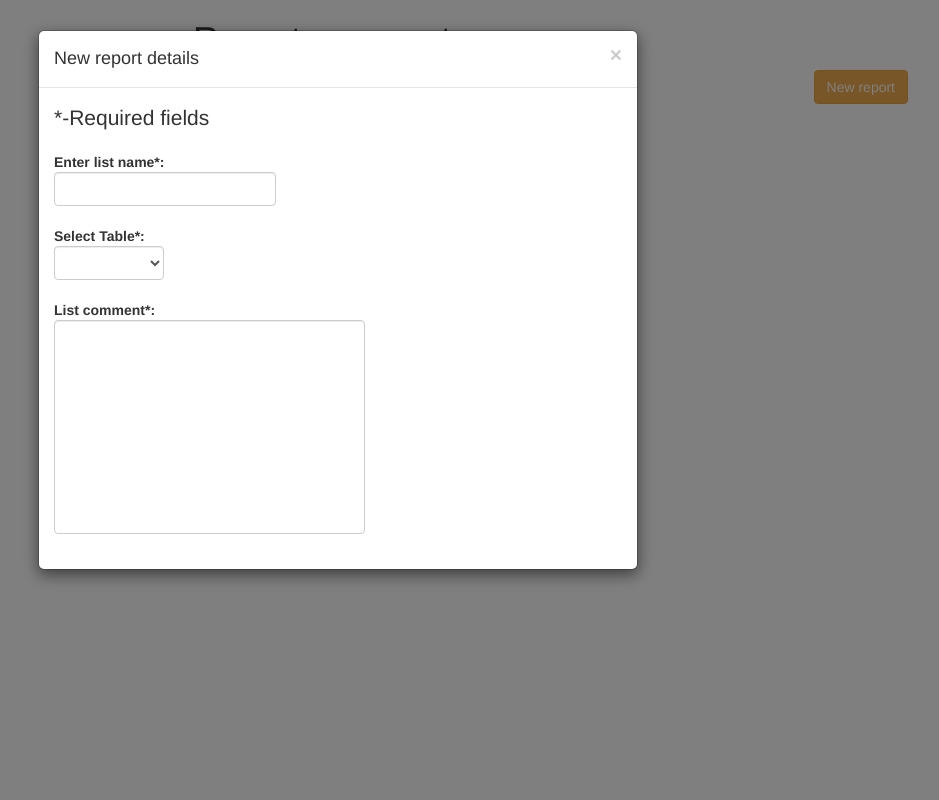
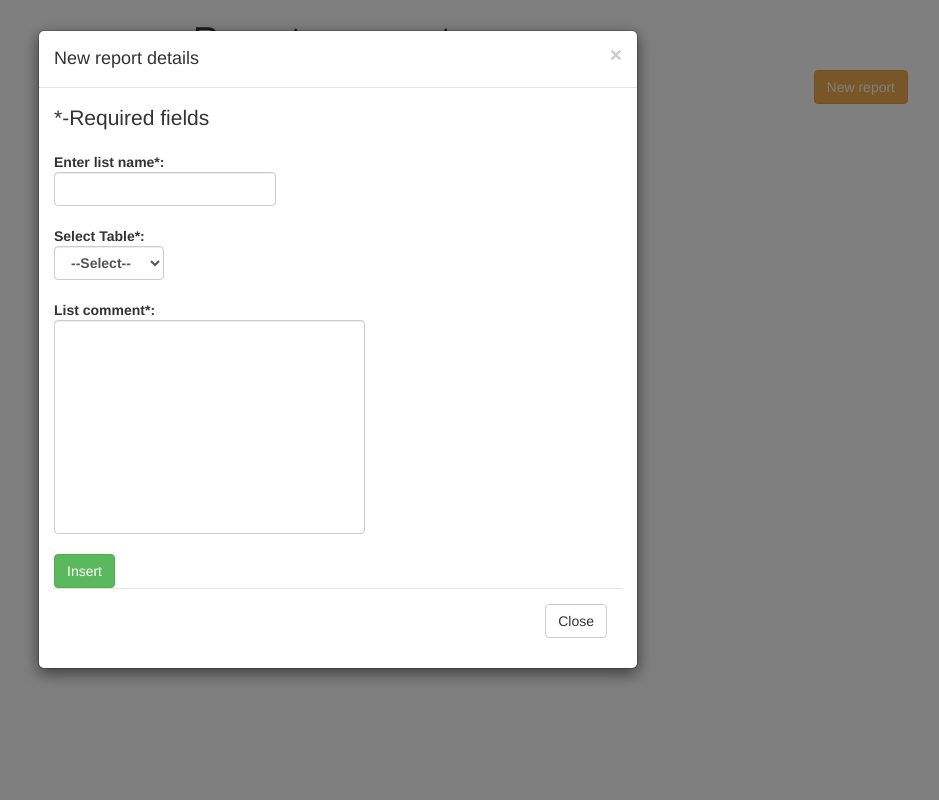
Before and after one commit to Vikaras/practise, a PHP site: page / in a window 1280 px wide, after a click on "New report". Shown: the whole page, without its empty margins (302-1241 px from the left). Run offline with PHP 8.4, Linux system fonts and the light colour scheme; data comes from the database, SQL or seed files in the repository.

Commit message:
Changed tables to _cols, form is ready to connect.

```diff
--- a/index.php
+++ b/index.php
@@ -40,9 +40,11 @@
                                 <label for="selectTable">Select Table*:
                                     <select name="selectTable" id="selectTable"
                                             class="form-control form-input select-table">
-                                        <option></option>
+                                        <option>--Select--</option>
                                     </select>
                                 </label>
+                            </div>
+                            <div class="form-group settings">
                             </div>
                             <div class="form-group">
                                 <label for="reportComment">List comment*:
@@ -53,9 +55,11 @@
                             </textarea>
                                 </label>
                             </div>
-                            <div class="form-group settings">
-                            </div>
+                            <input type="submit" name="insert" id="insert" value="Insert" class="btn btn-success">
                         </form>
+                        <div class="modal-footer">
+                            <button type="button" class="btn btn-default" data-dismiss="modal">Close</button>
+                        </div>
                     </div>
                 </div>
             </div>
--- a/js/script.js
+++ b/js/script.js
@@ -15,13 +15,13 @@ $('.select-table').on('change', function () {
         "<div class='table-responsive'>" +
         "<table class='table table-bordered' id='set_table'>" +
         "<tr>" +
-        "<th colspan='2'>Choose columns</th>"
+        "<th colspan='2'>Select columns and settings</th>"
         + "</tr>"
         + "</table>"
         + "</div>"
     );
-    $.getJSON("http://localhost/tool/php/cols.php?tbl=" + tbl, function (data) {
-        for (i = 0; i < data.length; i++) {
+    $.getJSON("http://localhost/tool/php/cols.php?tbl=" + tbl + "_cols", function (data) {
+        for (i = 1; i < data.length; i++) {
             $('#set_table').append(
                 "<tr>" +
                 "<td>" + data[i].COLUMN_NAME + "</td>" +
```
